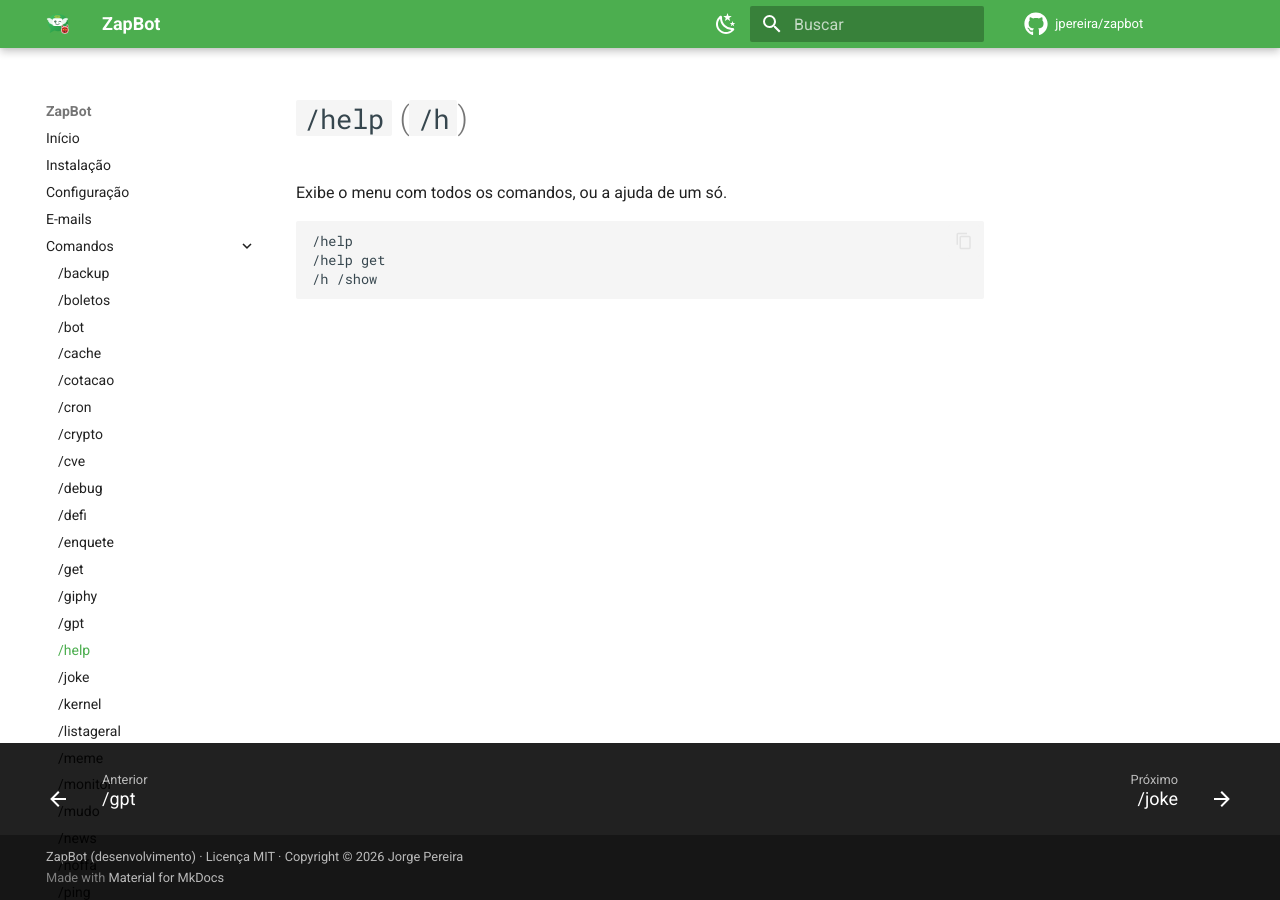
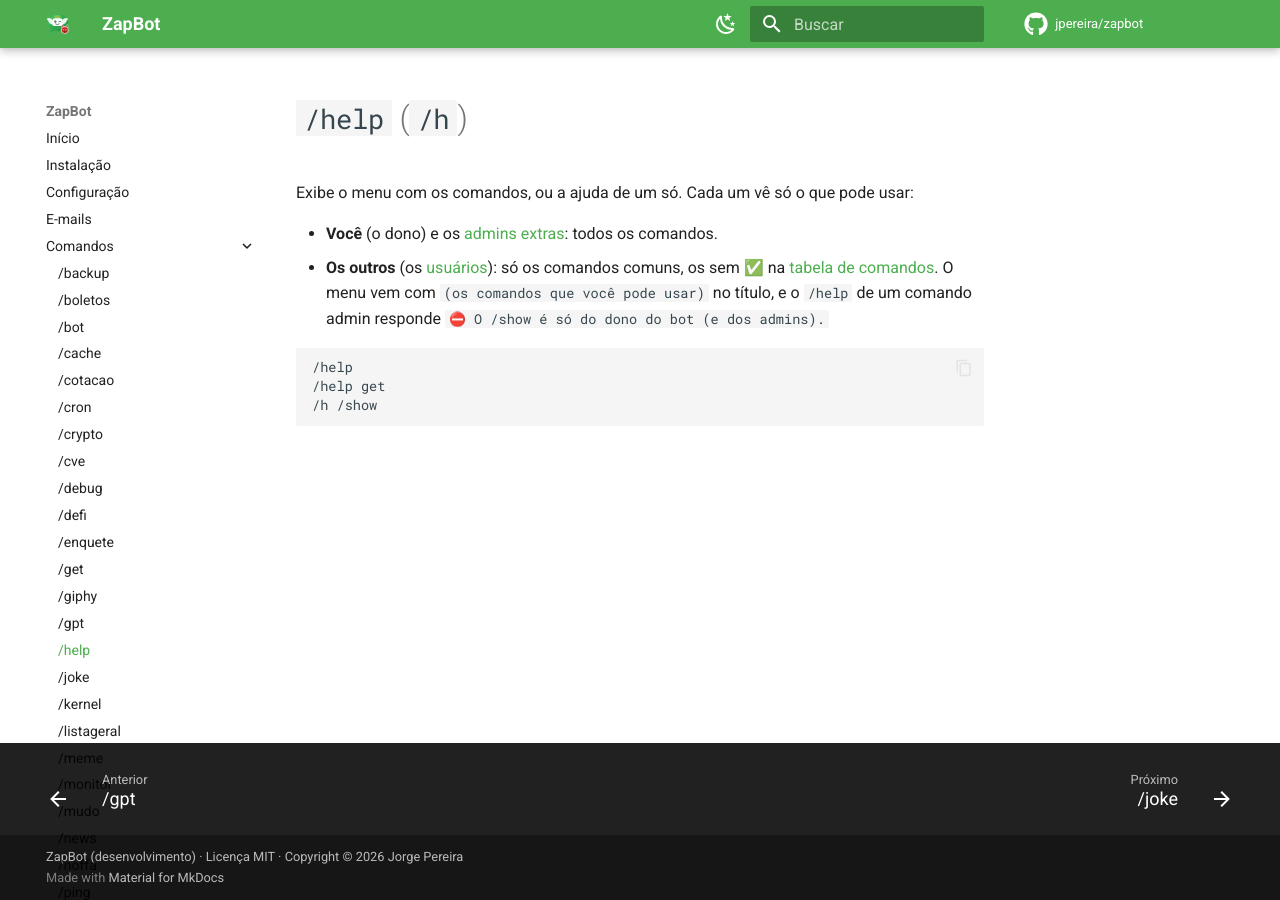
Before and after one commit to jpereira/zapbot, an MkDocs documentation site: the page built from docs/commands/help.md, in a window 1280 px wide. Built offline with MkDocs 1.6.1 and Material for MkDocs 9.7.7, drawn with Linux system fonts in a browser that asks for light colours; comment, search, counter and statistics services are not loaded.

Commit message:
Make /help show only the commands the requester can use: the owner and the admins see everything, the others only the common ones
  🤖 MENU DE AJUDA (os comandos que você pode usar)

- Without admin (those in bot.users), the menu comes out without the onlyAdmin commands, with
  the notice in the title.
- /help <admin command> for a non-admin: "⛔ O /show é só do dono do bot (e dos admins)".
- The owner and the extra admins (bot.admins) keep seeing all of them.

Test (the menu of a non-admin, /help of an admin command and the extra admin), /help help, the
/help and commands pages, and the README, which still talked about admin mode.

````diff
--- a/docs/commands/help.md
+++ b/docs/commands/help.md
@@ -1,6 +1,14 @@
 # `/help` (`/h`)
 
-Exibe o menu com todos os comandos, ou a ajuda de um só.
+Exibe o menu com os comandos, ou a ajuda de um só. Cada um vê só o que pode
+usar:
+
+- **Você** (o dono) e os [admins extras](bot.md#admins-extras): todos os
+  comandos.
+- **Os outros** (os [usuários](bot.md#usuários)): só os comandos comuns, os sem
+  ✅ na [tabela de comandos](index.md#resumo). O menu vem com
+  `(os comandos que você pode usar)` no título, e o `/help` de um comando admin
+  responde `⛔ O /show é só do dono do bot (e dos admins).`
 
 ```
 /help
````
Also changed, not shown: README.md (+6 -4 lines), docs/commands/index.md (+3 -2 lines), 3 other files.
